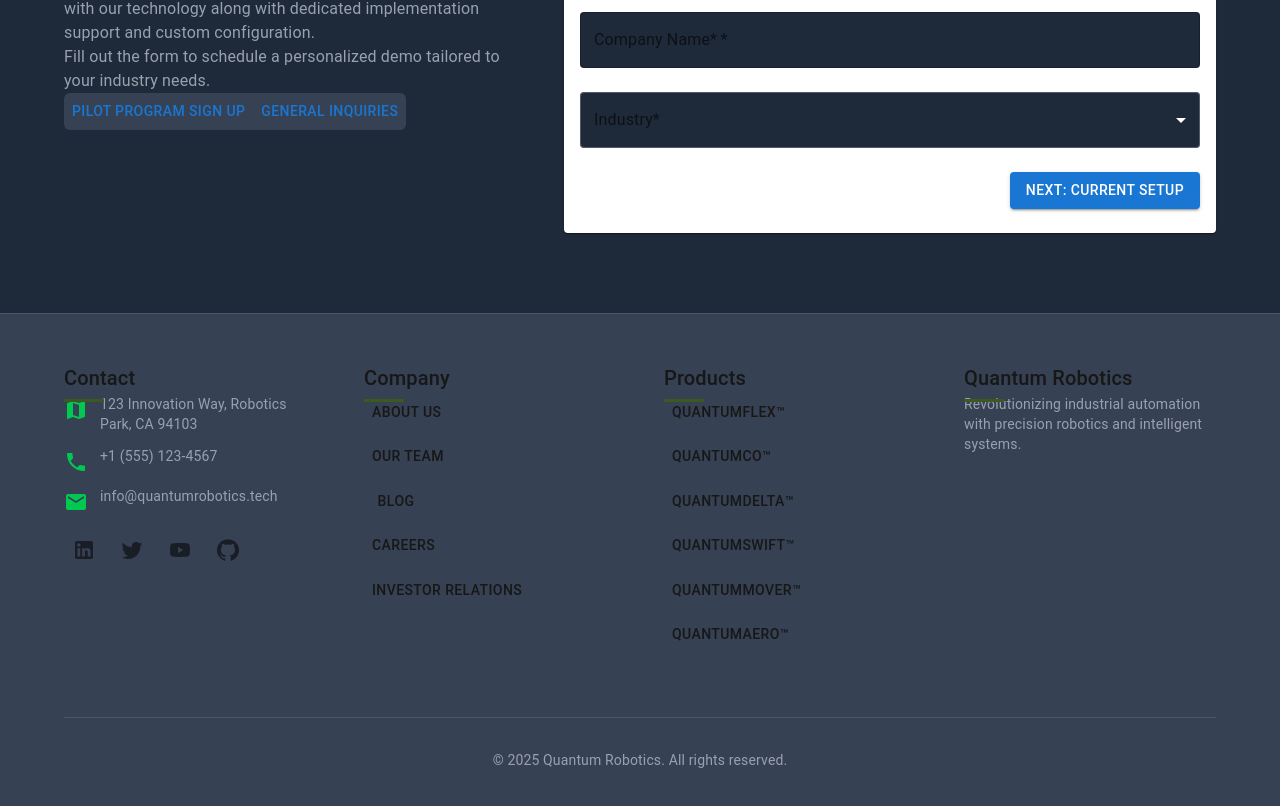
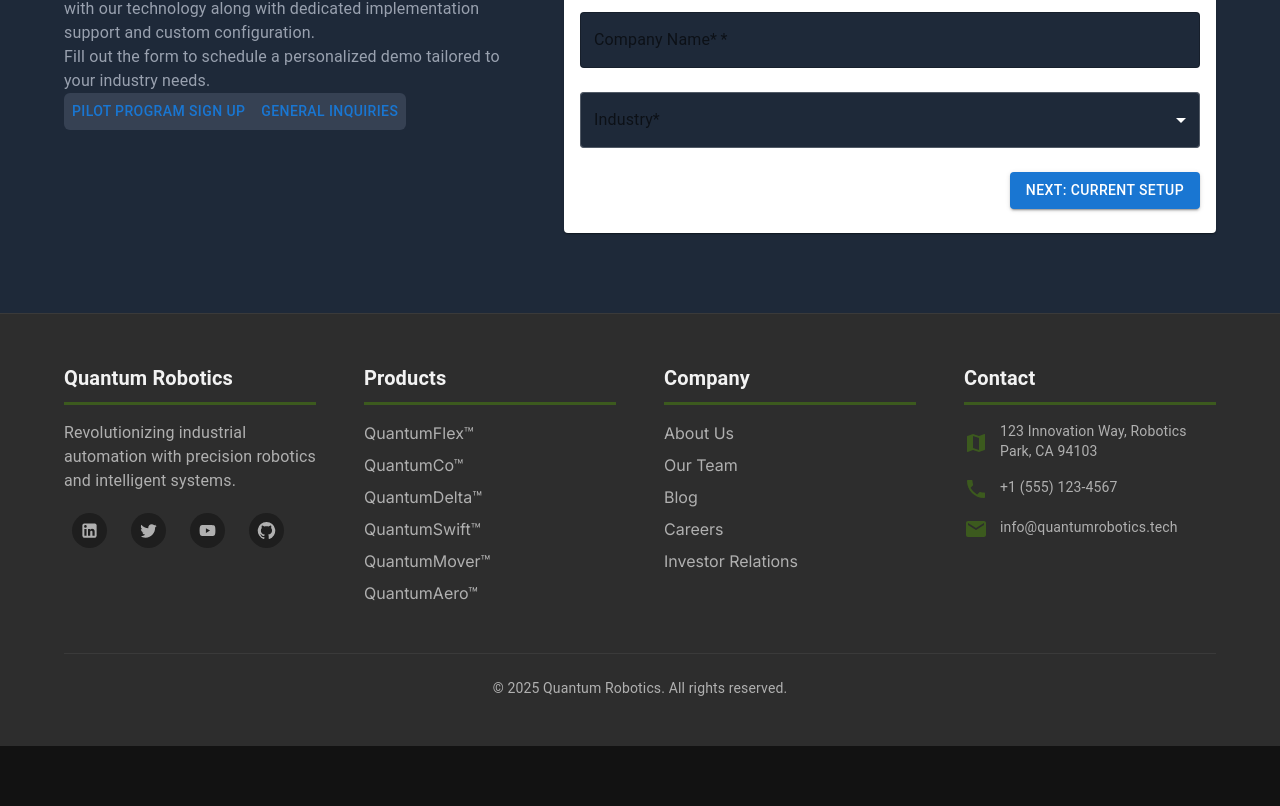
Before and after one commit to Quantum-007/Landing-Page, a Next.js app: page / in a window 1280 px wide. Shown: the part 6421-7227 px from the top of the page. After the commit the page ends 7167 px from the top, so only its background shows below. Built offline with nearby package versions, Linux system fonts and the light colour scheme.

Commit message:
Added footer changes

```diff
--- a/src/app/globals.css
+++ b/src/app/globals.css
@@ -15,7 +15,7 @@
 }
 
 :root {
-  --background: #ffffff;
+  --background: #121212;
   --foreground: #171717;
   --font-stack: 'Inter', 'Segoe UI', 'Roboto', -apple-system, BlinkMacSystemFont,
     sans-serif;
--- a/src/components/molecultes/Footer.tsx
+++ b/src/components/molecultes/Footer.tsx
@@ -1,244 +1,197 @@
 'use client';
 
 import {
-  Button,
+  Box,
+  Grid,
+  Link,
+  Container,
+  Typography,
   IconButton,
-  Box,
-  Typography,
-  Container,
-  Grid,
 } from '@mui/material';
+
 import {
   Map as MapIcon,
   Phone as PhoneIcon,
   Email as EmailIcon,
-  LinkedIn as LinkedInIcon,
+  GitHub as GitHubIcon,
   Twitter as TwitterIcon,
   YouTube as YouTubeIcon,
-  GitHub as GitHubIcon,
+  LinkedIn as LinkedInIcon,
 } from '@mui/icons-material';
 
 const Footer = () => {
   return (
     <Box
       component="footer"
-      className="py-12 bg-gray-700 border-t border-gray-600"
+      className="py-12 bg-[#2d2d2d] border-t border-[#3a3a3a]"
     >
       <Container>
         <Grid container spacing={6}>
           <Grid item xs={12} md={3}>
-            <Typography variant="h6" className="font-semibold mb-6 relative">
+            <Typography
+              variant="h6"
+              fontWeight="600"
+              className="font-semibold pb-2 text-[#f2f2f2]"
+              sx={{ borderBottomWidth: 3, borderBottomColor: '#3c5a1e' }}
+            >
+              Quantum Robotics
+            </Typography>
+
+            <Typography variant="body1" className="text-[#b0b0b0] pt-4">
+              Revolutionizing industrial automation with precision robotics and
+              intelligent systems.
+            </Typography>
+
+            <Box className="flex gap-2 mt-3">
+              {[
+                {
+                  icon: (
+                    <LinkedInIcon
+                      fontSize="large"
+                      className="text-[#b0b0b0] bg-[#1e1e1e] p-2 rounded-full"
+                    />
+                  ),
+                  href: '#',
+                },
+                {
+                  icon: (
+                    <TwitterIcon
+                      fontSize="large"
+                      className="text-[#b0b0b0] bg-[#1e1e1e] p-2 rounded-full"
+                    />
+                  ),
+                  href: '#',
+                },
+                {
+                  icon: (
+                    <YouTubeIcon
+                      fontSize="large"
+                      className="text-[#b0b0b0] bg-[#1e1e1e] p-2 rounded-full"
+                    />
+                  ),
+                  href: '#',
+                },
+                {
+                  icon: (
+                    <GitHubIcon
+                      fontSize="large"
+                      className="text-[#b0b0b0] bg-[#1e1e1e] p-2 rounded-full"
+                    />
+                  ),
+                  href: '#',
+                },
+              ].map((item, index) => (
+                <IconButton
+                  key={index}
+                  className="bg-[#1e1e1e] text-[#b0b0b0] transition-transform"
+                >
+                  {item.icon}
+                </IconButton>
+              ))}
+            </Box>
+          </Grid>
+
+          <Grid item xs={12} sm={6} md={3}>
+            <Typography
+              variant="h6"
+              fontWeight="600"
+              className="font-semibold pb-2 text-[#f2f2f2]"
+              sx={{ borderBottomWidth: 3, borderBottomColor: '#3c5a1e' }}
+            >
+              Products
+            </Typography>
+
+            <Box className="space-y-2 mt-4">
+              {[
+                'QuantumFlex™',
+                'QuantumCo™',
+                'QuantumDelta™',
+                'QuantumSwift™',
+                'QuantumMover™',
+                'QuantumAero™',
+              ].map((product) => (
+                <Box key={product}>
+                  <Link
+                    href="#products"
+                    sx={{
+                      color: '#b0b0b0',
+                      textDecoration: 'none',
+                      '&:hover': { color: '#3c5a1e' },
+                    }}
+                  >
+                    {product}
+                  </Link>
+                </Box>
+              ))}
+            </Box>
+          </Grid>
+
+          <Grid item xs={12} sm={6} md={3}>
+            <Typography
+              variant="h6"
+              fontWeight="600"
+              className="font-semibold pb-2 text-[#f2f2f2]"
+              sx={{ borderBottomWidth: 3, borderBottomColor: '#3c5a1e' }}
+            >
+              Company
+            </Typography>
+
+            <Box className="space-y-2 mt-4">
+              {[
+                { text: 'About Us', href: '#vision-mission' },
+                { text: 'Our Team', href: '#team' },
+                { text: 'Blog', href: '#blog' },
+                { text: 'Careers', href: '#contact' },
+                { text: 'Investor Relations', href: '#contact' },
+              ].map((item) => (
+                <Box key={item.text}>
+                  <Link
+                    href={item.href}
+                    sx={{
+                      color: '#b0b0b0',
+                      textDecoration: 'none',
+                      '&:hover': { color: '#3c5a1e' },
+                    }}
+                  >
+                    {item.text}
+                  </Link>
+                </Box>
+              ))}
+            </Box>
+          </Grid>
+
+          <Grid item xs={12} md={3}>
+            <Typography
+              variant="h6"
+              fontWeight="600"
+              className="font-semibold pb-2 text-[#f2f2f2]"
+              sx={{ borderBottomWidth: 3, borderBottomColor: '#3c5a1e' }}
+            >
               Contact
-              <Box
-                className="absolute bottom-(-8px) left-0 w-10 h-1 bg-green-700"
-                sx={{
-                  content: '""',
-                  position: 'absolute',
-                  bottom: '-8px',
-                  left: 0,
-                  width: '40px',
-                  height: '3px',
-                  backgroundColor: '#3c5a1e',
-                }}
-              />
             </Typography>
-            <Box className="space-y-3">
-              <Box className="flex items-start gap-3 text-gray-400">
-                <MapIcon className="mt-1 text-green-500 flex-shrink-0" />
+
+            <Box className="space-y-3 mt-4">
+              <Box className="flex items-center justify-start gap-3 text-[#b0b0b0]">
+                <MapIcon className="mt-1 text-[#3c5a1e] flex-shrink-0" />
                 <Typography variant="body2">
                   123 Innovation Way, Robotics Park, CA 94103
                 </Typography>
               </Box>
-              <Box className="flex items-start gap-3 text-gray-400">
-                <PhoneIcon className="mt-1 text-green-500 flex-shrink-0" />
+              <Box className="flex items-center justify-start gap-3 text-[#b0b0b0]">
+                <PhoneIcon className="mt-1 text-[#3c5a1e] flex-shrink-0" />
                 <Typography variant="body2">+1 (555) 123-4567</Typography>
               </Box>
-              <Box className="flex items-start gap-3 text-gray-400">
-                <EmailIcon className="mt-1 text-green-500 flex-shrink-0" />
+              <Box className="flex items-center justify-start gap-3 text-[#b0b0b0]">
+                <EmailIcon className="mt-1 text-[#3c5a1e] flex-shrink-0" />
                 <Typography variant="body2">
                   info@quantumrobotics.tech
                 </Typography>
               </Box>
             </Box>
-            <Box className="flex gap-2 mt-4">
-              <IconButton className="bg-gray-800 text-gray-400 hover:bg-green-700 hover:text-white transition-transform hover:translate-y-(-3px)">
-                <LinkedInIcon />
-              </IconButton>
-              <IconButton className="bg-gray-800 text-gray-400 hover:bg-green-700 hover:text-white transition-transform hover:translate-y-(-3px)">
-                <TwitterIcon />
-              </IconButton>
-              <IconButton className="bg-gray-800 text-gray-400 hover:bg-green-700 hover:text-white transition-transform hover:translate-y-(-3px)">
-                <YouTubeIcon />
-              </IconButton>
-              <IconButton className="bg-gray-800 text-gray-400 hover:bg-green-700 hover:text-white transition-transform hover:translate-y-(-3px)">
-                <GitHubIcon />
-              </IconButton>
-            </Box>
-          </Grid>
-
-          <Grid item xs={12} sm={6} md={3}>
-            <Typography variant="h6" className="font-semibold mb-6 relative">
-              Company
-              <Box
-                className="absolute bottom-(-8px) left-0 w-10 h-1 bg-green-700"
-                sx={{
-                  content: '""',
-                  position: 'absolute',
-                  bottom: '-8px',
-                  left: 0,
-                  width: '40px',
-                  height: '3px',
-                  backgroundColor: '#3c5a1e',
-                }}
-              />
-            </Typography>
-            <Box className="space-y-2">
-              <Box>
-                <Button
-                  href="#vision-mission"
-                  color="inherit"
-                  className="text-gray-400 hover:text-green-500 justify-start px-0"
-                >
-                  About Us
-                </Button>
-              </Box>
-              <Box>
-                <Button
-                  href="#team"
-                  color="inherit"
-                  className="text-gray-400 hover:text-green-500 justify-start px-0"
-                >
-                  Our Team
-                </Button>
-              </Box>
-              <Box>
-                <Button
-                  href="#blog"
-                  color="inherit"
-                  className="text-gray-400 hover:text-green-500 justify-start px-0"
-                >
-                  Blog
-                </Button>
-              </Box>
-              <Box>
-                <Button
-                  href="#contact"
-                  color="inherit"
-                  className="text-gray-400 hover:text-green-500 justify-start px-0"
-                >
-                  Careers
-                </Button>
-              </Box>
-              <Box>
-                <Button
-                  href="#contact"
-                  color="inherit"
-                  className="text-gray-400 hover:text-green-500 justify-start px-0"
-                >
-                  Investor Relations
-                </Button>
-              </Box>
-            </Box>
-          </Grid>
-
-          <Grid item xs={12} sm={6} md={3}>
-            <Typography variant="h6" className="font-semibold mb-6 relative">
-              Products
-              <Box
-                className="absolute bottom-(-8px) left-0 w-10 h-1 bg-green-700"
-                sx={{
-                  content: '""',
-                  position: 'absolute',
-                  bottom: '-8px',
-                  left: 0,
-                  width: '40px',
-                  height: '3px',
-                  backgroundColor: '#3c5a1e',
-                }}
-              />
-            </Typography>
-            <Box className="space-y-2">
-              <Box>
-                <Button
-                  href="#products"
-                  color="inherit"
-                  className="text-gray-400 hover:text-green-500 justify-start px-0"
-                >
-                  QuantumFlex™
-                </Button>
-              </Box>
-              <Box>
-                <Button
-                  href="#products"
-                  color="inherit"
-                  className="text-gray-400 hover:text-green-500 justify-start px-0"
-                >
-                  QuantumCo™
-                </Button>
-              </Box>
-              <Box>
-                <Button
-                  href="#products"
-                  color="inherit"
-                  className="text-gray-400 hover:text-green-500 justify-start px-0"
-                >
-                  QuantumDelta™
-                </Button>
-              </Box>
-              <Box>
-                <Button
-                  href="#products"
-                  color="inherit"
-                  className="text-gray-400 hover:text-green-500 justify-start px-0"
-                >
-                  QuantumSwift™
-                </Button>
-              </Box>
-              <Box>
-                <Button
-                  href="#products"
-                  color="inherit"
-                  className="text-gray-400 hover:text-green-500 justify-start px-0"
-                >
-                  QuantumMover™
-                </Button>
-              </Box>
-              <Box>
-                <Button
-                  href="#products"
-                  color="inherit"
-                  className="text-gray-400 hover:text-green-500 justify-start px-0"
-                >
-                  QuantumAero™
-                </Button>
-              </Box>
-            </Box>
-          </Grid>
-
-          <Grid item xs={12} md={3}>
-            <Typography variant="h6" className="font-semibold mb-6 relative">
-              Quantum Robotics
-              <Box
-                className="absolute bottom-(-8px) left-0 w-10 h-1 bg-green-700"
-                sx={{
-                  content: '""',
-                  position: 'absolute',
-                  bottom: '-8px',
-                  left: 0,
-                  width: '40px',
-                  height: '3px',
-                  backgroundColor: '#3c5a1e',
-                }}
-              />
-            </Typography>
-            <Typography variant="body2" className="text-gray-400 mb-6">
-              Revolutionizing industrial automation with precision robotics and
-              intelligent systems.
-            </Typography>
           </Grid>
         </Grid>
 
-        <Box className="mt-16 pt-8 border-t border-gray-600 text-center text-gray-400">
+        <Box className="mt-12 pt-6 border-t border-[#3a3a3a] text-center text-[#b0b0b0]">
           <Typography variant="body2">
             &copy; 2025 Quantum Robotics. All rights reserved.
           </Typography>
```
